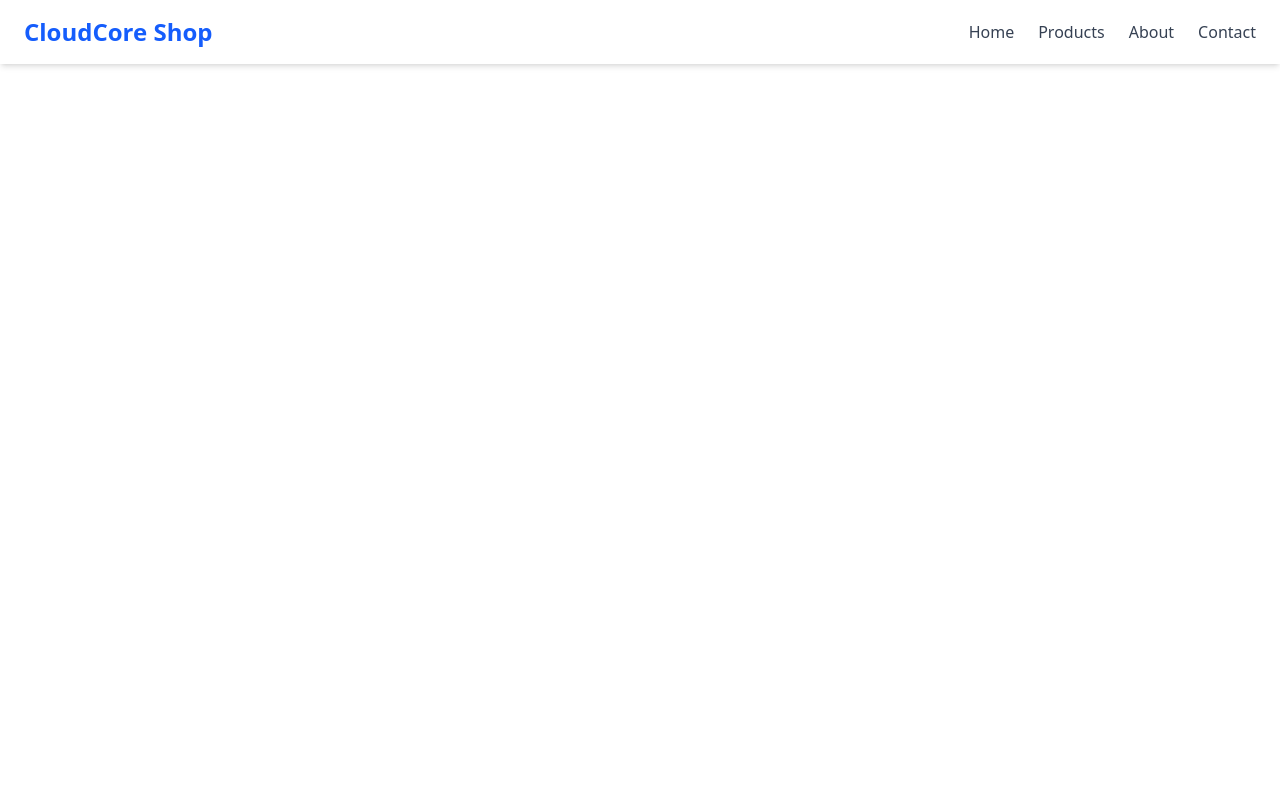
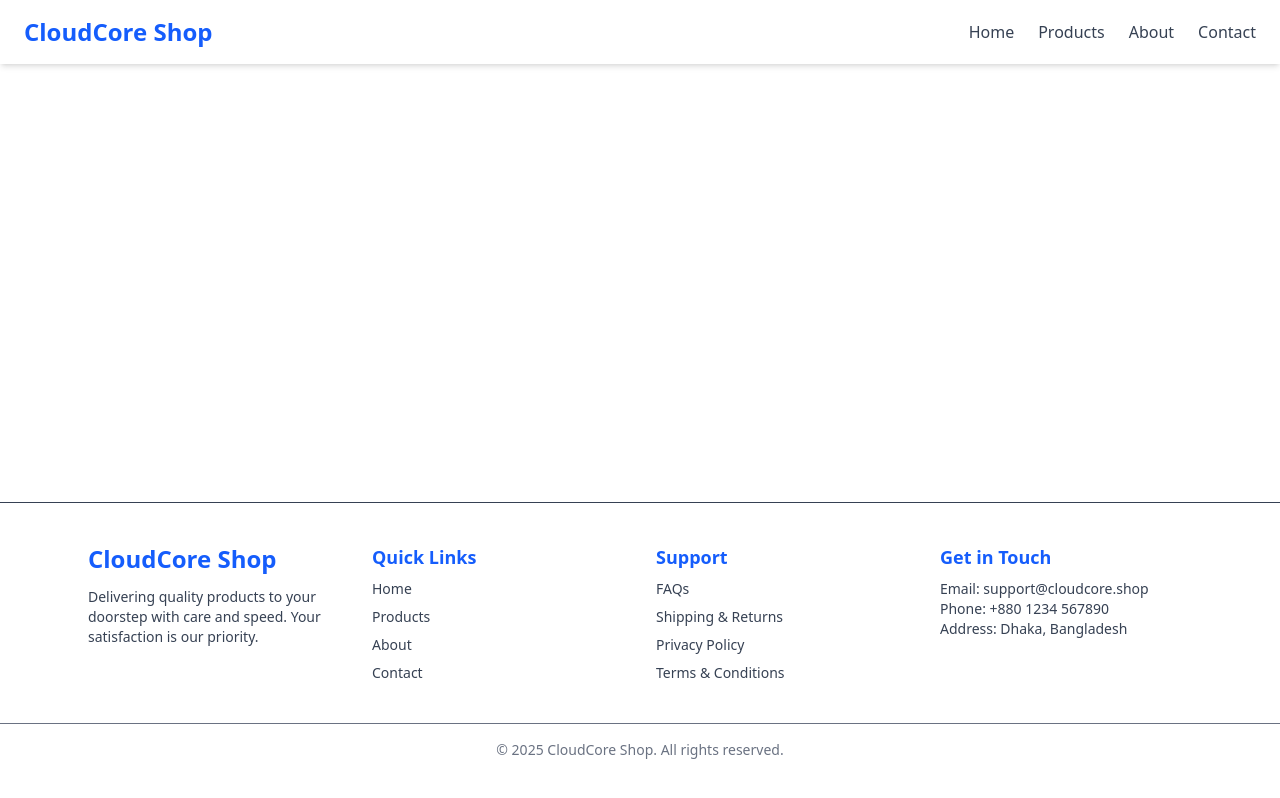
Before and after one commit to atikmahmud482/React-js-19-2025-, a React (Vite) app in the folder Pactice-react/: page / in a window 1280 px wide. Built offline with nearby package versions, Linux system fonts and the light colour scheme.

Commit message:
footer added

```diff
--- a/Pactice-react/src/App.jsx
+++ b/Pactice-react/src/App.jsx
@@ -1,12 +1,19 @@
+import Footer from "./Footer";
 import Header from "./Header";
 import React from "react";
 
-function App() {
+const App = () => {
   return (
-    <div>
-      <Header></Header>
+    <div className="flex flex-col min-h-screen">
+      <Header />
+
+      <main className="flex-grow">
+        {/* Your page content or routes go here */}
+      </main>
+
+      <Footer />
     </div>
   );
-}
+};
 
 export default App;
--- /dev/null
+++ b/Pactice-react/src/Footer.jsx
@@ -0,0 +1,93 @@
+// Footer.jsx
+import React from "react";
+
+const Footer = () => {
+  return (
+    <footer className="bg-white text-gray-700 py-10 mt-10 border-t">
+      <div className="max-w-6xl mx-auto px-6 grid grid-cols-1 md:grid-cols-4 gap-8">
+        {/* Logo & Description */}
+        <div>
+          <h2 className="text-2xl font-bold text-blue-600 mb-3">
+            CloudCore Shop
+          </h2>
+          <p className="text-sm">
+            Delivering quality products to your doorstep with care and speed.
+            Your satisfaction is our priority.
+          </p>
+        </div>
+
+        {/* Links */}
+        <div>
+          <h3 className="text-lg font-semibold text-blue-600 mb-2">
+            Quick Links
+          </h3>
+          <ul className="space-y-2 text-sm">
+            <li>
+              <a href="#" className="hover:text-blue-500">
+                Home
+              </a>
+            </li>
+            <li>
+              <a href="#" className="hover:text-blue-500">
+                Products
+              </a>
+            </li>
+            <li>
+              <a href="#" className="hover:text-blue-500">
+                About
+              </a>
+            </li>
+            <li>
+              <a href="#" className="hover:text-blue-500">
+                Contact
+              </a>
+            </li>
+          </ul>
+        </div>
+
+        {/* Support */}
+        <div>
+          <h3 className="text-lg font-semibold text-blue-600 mb-2">Support</h3>
+          <ul className="space-y-2 text-sm">
+            <li>
+              <a href="#" className="hover:text-blue-500">
+                FAQs
+              </a>
+            </li>
+            <li>
+              <a href="#" className="hover:text-blue-500">
+                Shipping & Returns
+              </a>
+            </li>
+            <li>
+              <a href="#" className="hover:text-blue-500">
+                Privacy Policy
+              </a>
+            </li>
+            <li>
+              <a href="#" className="hover:text-blue-500">
+                Terms & Conditions
+              </a>
+            </li>
+          </ul>
+        </div>
+
+        {/* Contact */}
+        <div>
+          <h3 className="text-lg font-semibold text-blue-600 mb-2">
+            Get in Touch
+          </h3>
+          <p className="text-sm">Email: support@cloudcore.shop</p>
+          <p className="text-sm">Phone: +880 1234 567890</p>
+          <p className="text-sm">Address: Dhaka, Bangladesh</p>
+        </div>
+      </div>
+
+      <div className="text-center text-sm text-gray-500 mt-10 border-t pt-4">
+        &copy; {new Date().getFullYear()} CloudCore Shop. All rights reserved.
+      </div>
+    </footer>
+  );
+};
+
+export default Footer;
--- a/Pactice-react/src/Header.jsx
+++ b/Pactice-react/src/Header.jsx
@@ -1,11 +1,19 @@
 // Header.jsx
-import React from "react";
+import React, { useState } from "react";
 
 const Header = () => {
+  const [menuOpen, setMenuOpen] = useState(false);
+
+  const toggleMenu = () => {
+    setMenuOpen(!menuOpen);
+  };
+
   return (
-    <header className="bg-white shadow-md py-4 px-6 flex justify-between items-center sticky top-0 z-50">
+    <header className="bg-white shadow-md px-6 py-4 sticky top-0 z-50">
+      <div className="flex justify-between items-center">
         <div className="text-2xl font-bold text-blue-600">CloudCore Shop</div>
 
+        {/* Desktop Nav */}
         <nav className="hidden md:flex gap-6 text-gray-700 font-medium">
           <a href="#" className="hover:text-blue-500 transition">
             Home
@@ -21,9 +29,11 @@ const Header = () => {
           </a>
         </nav>
 
+        {/* Mobile Menu Button */}
         <div className="md:hidden">
-        <button className="text-gray-700 hover:text-blue-500 focus:outline-none">
-          {/* You can add a hamburger icon here */}
+          <button
+            onClick={toggleMenu}
+            className="text-gray-700 hover:text-blue-500 focus:outline-none">
             <svg
               className="w-6 h-6"
               fill="none"
@@ -33,11 +43,32 @@ const Header = () => {
                 strokeLinecap="round"
                 strokeLinejoin="round"
                 strokeWidth="2"
-              d="M4 8h16M4 16h16"
+                d={
+                  menuOpen ? "M6 18L18 6M6 6l12 12" : "M4 6h16M4 12h16M4 18h16"
+                }
               />
             </svg>
           </button>
         </div>
+      </div>
+
+      {/* Mobile Nav Menu */}
+      {menuOpen && (
+        <div className="md:hidden mt-3 space-y-2 text-gray-700 font-medium">
+          <a href="#" className="block hover:text-blue-500">
+            Home
+          </a>
+          <a href="#" className="block hover:text-blue-500">
+            Products
+          </a>
+          <a href="#" className="block hover:text-blue-500">
+            About
+          </a>
+          <a href="#" className="block hover:text-blue-500">
+            Contact
+          </a>
+        </div>
+      )}
     </header>
   );
 };
```
Lines whose indentation alone changed are shown as unchanged.
